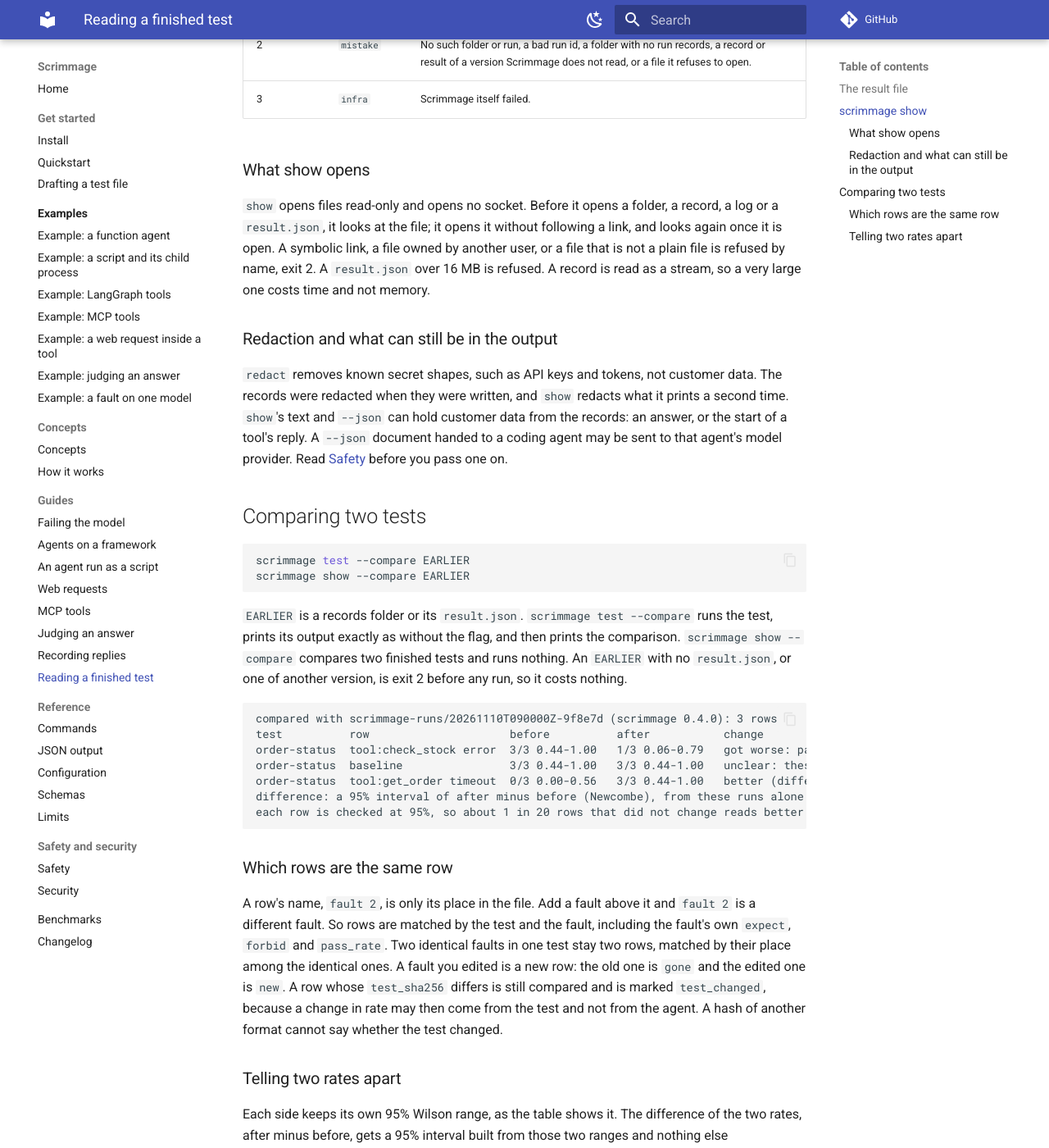
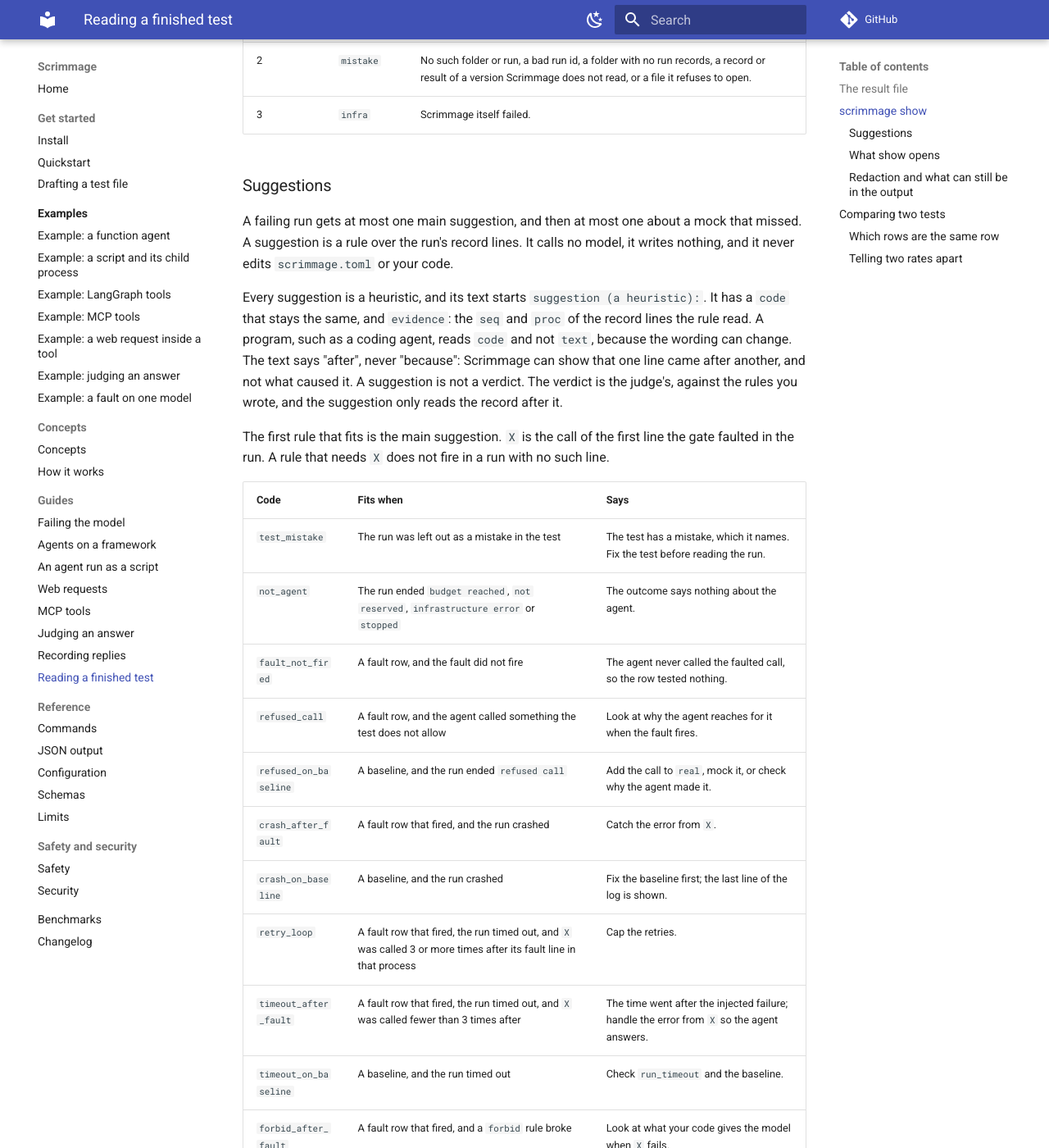
Before and after one commit to ManishKumar97/scrimmage, an MkDocs documentation site: the page built from docs/show.md, in a window 1280 px wide and 1400 px high, scrolled down 1766 px. Shown: the whole window at 82% size. Built offline with MkDocs 1.6.1 and Material for MkDocs 9.7.7, drawn with Linux system fonts in a browser that asks for light colours; comment, search, counter and statistics services are not loaded; some of the changed text lies outside the part shown.

Commit message:
feat(show): print each failing run's suggestion in text and json
The run's suggestions list now holds the main suggestion and at most one
about a mock that missed. The schema, the json page and the show page
describe them, and the docs tests list every code.

````diff
--- a/docs/show.md
+++ b/docs/show.md
@@ -41,6 +41,7 @@ outcome: answered; judged fail against the test's rules
  415  model:openai    real   answer
 answer: Your order shipped on Oct 30.
 broken: forbid "Oct 30" found
+suggestion (a heuristic): the answer holds text the test forbids, after an injected failure in tool:get_order. Scrimmage cannot see where that text came from; look at what your code gives the model when tool:get_order fails.
 ```
 
 Calls are in the order they started.
@@ -64,6 +65,52 @@ A run whose record has no summary line is shown as far as it was written, with a
 | 0 | `shown` | Something was shown, whatever the test's own result was. |
 | 2 | `mistake` | No such folder or run, a bad run id, a folder with no run records, a record or result of a version Scrimmage does not read, or a file it refuses to open. |
 | 3 | `infra` | Scrimmage itself failed. |
+
+### Suggestions
+
+A failing run gets at most one main suggestion, and then at most one about a mock that missed.
+A suggestion is a rule over the run's record lines.
+It calls no model, it writes nothing, and it never edits `scrimmage.toml` or your code.
+
+Every suggestion is a heuristic, and its text starts `suggestion (a heuristic):`.
+It has a `code` that stays the same, and `evidence`: the `seq` and `proc` of the record lines the rule read.
+A program, such as a coding agent, reads `code` and not `text`, because the wording can change.
+The text says "after", never "because": Scrimmage can show that one line came after another, and not what caused it.
+A suggestion is not a verdict.
+The verdict is the judge's, against the rules you wrote, and the suggestion only reads the record after it.
+
+The first rule that fits is the main suggestion.
+`X` is the call of the first line the gate faulted in the run.
+A rule that needs `X` does not fire in a run with no such line.
+
+| Code | Fits when | Says |
+|---|---|---|
+| `test_mistake` | The run was left out as a mistake in the test | The test has a mistake, which it names. Fix the test before reading the run. |
+| `not_agent` | The run ended `budget reached`, `not reserved`, `infrastructure error` or `stopped` | The outcome says nothing about the agent. |
+| `fault_not_fired` | A fault row, and the fault did not fire | The agent never called the faulted call, so the row tested nothing. |
+| `refused_call` | A fault row, and the agent called something the test does not allow | Look at why the agent reaches for it when the fault fires. |
+| `refused_on_baseline` | A baseline, and the run ended `refused call` | Add the call to `real`, mock it, or check why the agent made it. |
+| `crash_after_fault` | A fault row that fired, and the run crashed | Catch the error from `X`. |
+| `crash_on_baseline` | A baseline, and the run crashed | Fix the baseline first; the last line of the log is shown. |
+| `retry_loop` | A fault row that fired, the run timed out, and `X` was called 3 or more times after its fault line in that process | Cap the retries. |
+| `timeout_after_fault` | A fault row that fired, the run timed out, and `X` was called fewer than 3 times after | The time went after the injected failure; handle the error from `X` so the agent answers. |
+| `timeout_on_baseline` | A baseline, and the run timed out | Check `run_timeout` and the baseline. |
+| `forbid_after_fault` | A fault row that fired, and a `forbid` rule broke | Look at what your code gives the model when `X` fails. |
+| `expect_after_fault` | A fault row that fired, and an `expect` rule broke | Look at what the agent tells the user when `X` fails. |
+| `empty_answer` | The agent gave no answer | Give a fallback answer when a step fails. |
+| `rule_on_baseline` | A baseline, and an `expect` or `forbid` rule broke | The baseline fails the test's rules; fix it before reading the fault rows. |
+
+The second kind comes after the main one, and only when the run has a line for a call that had a mock on its label and matched none:
+
+| Code | Fits when |
+|---|---|
+| `mock_miss_real` | The call ran for real. Record the varying arguments with `record --runs`. |
+| `mock_miss_refused` | The call is not allowed to run for real, so it was refused. Record the varying arguments with `record --runs`. |
+
+A run that passed gets no suggestion.
+A run that no rule fits gets none, and `suggestions` is empty.
+A fault row left out for a refusal the agent did not choose gets none either.
+Only the first 200 calls of a run are read, the same ones the timeline shows, so a fault line past them leaves a rule that needs `X` silent.
 
 ### What show opens
 
````
Also changed, not shown: docs/cli.md (+1 -1 lines), docs/json-output.md (+23 -3 lines), 5 other files.
